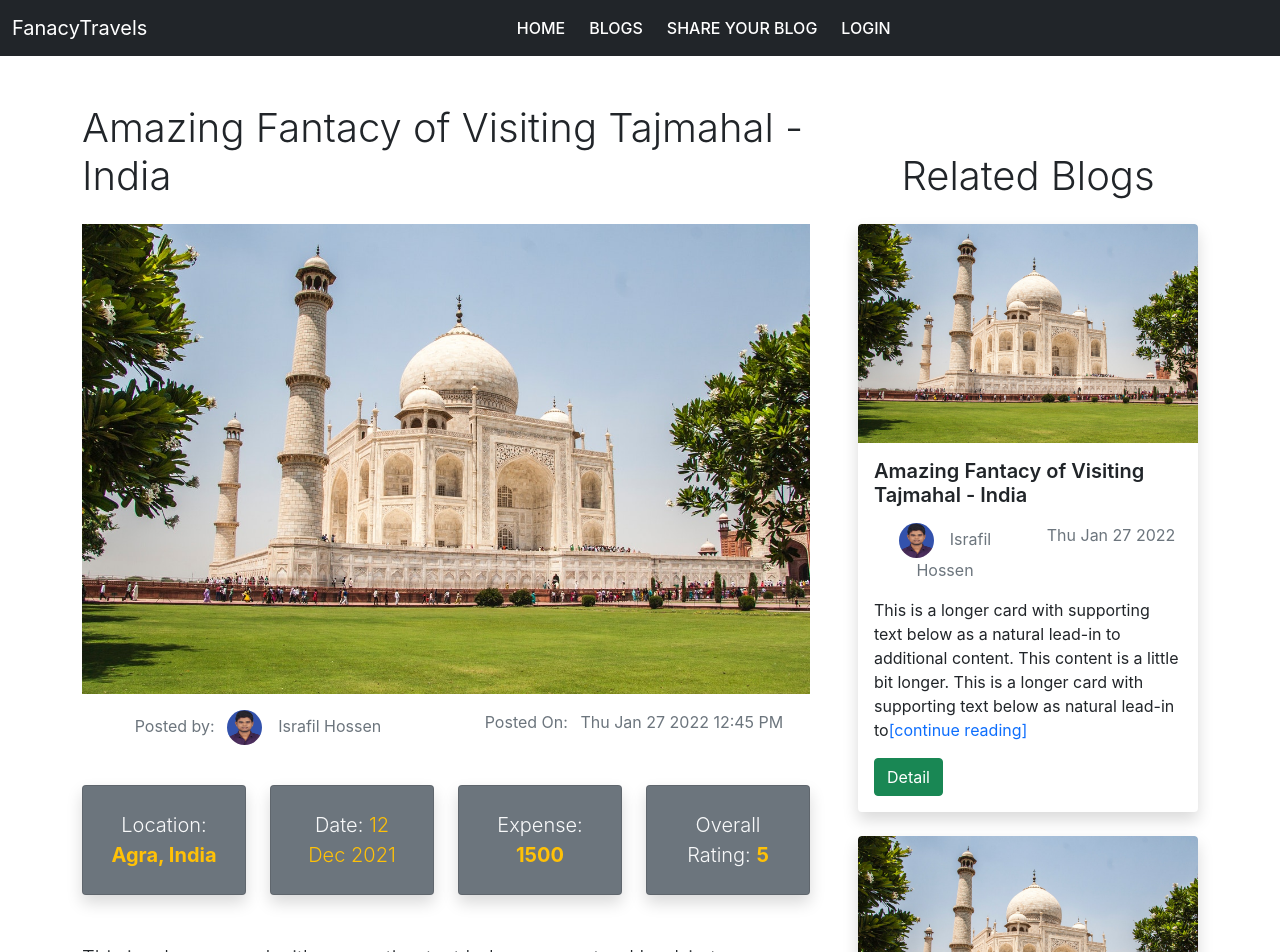
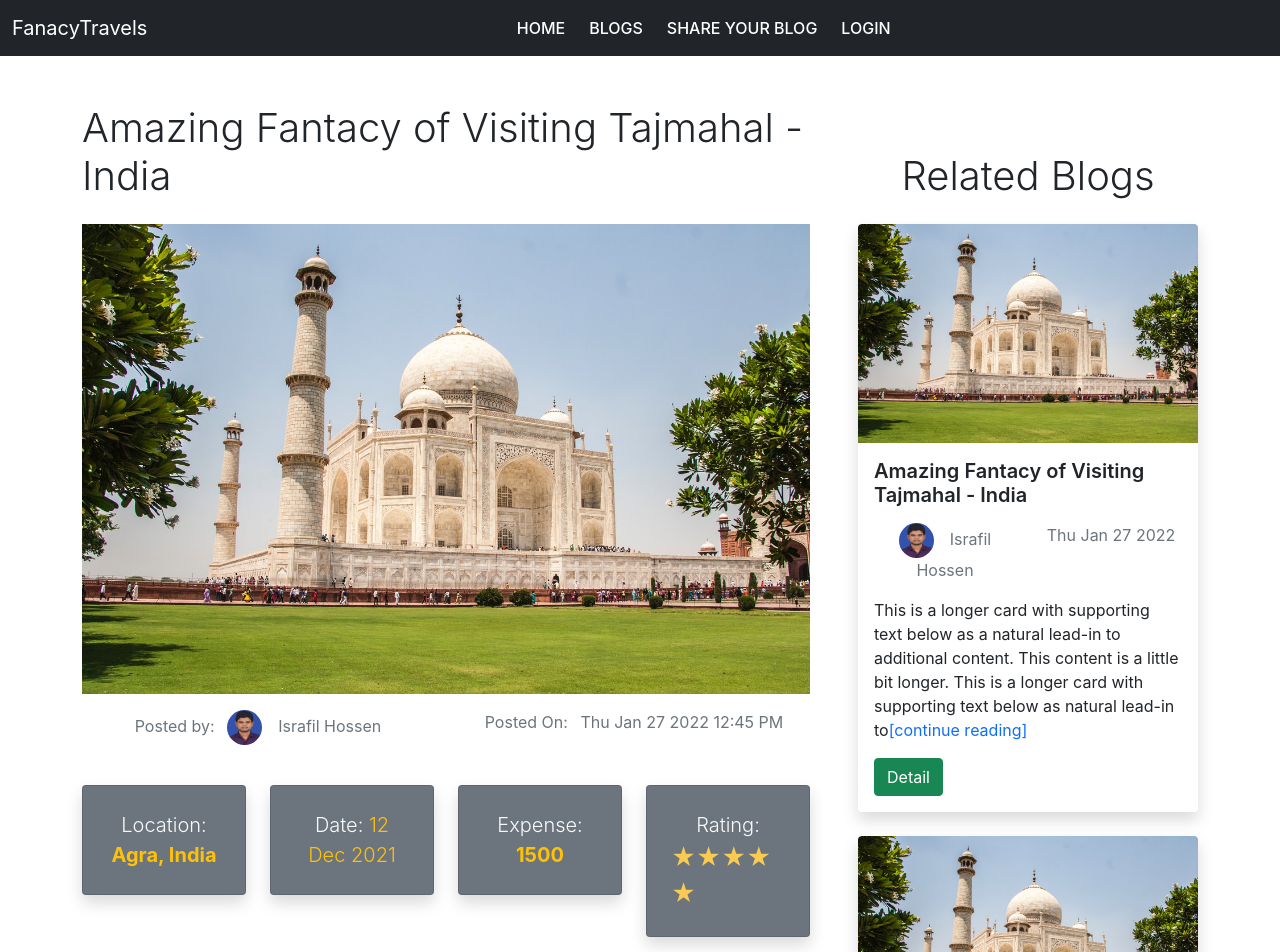
Before and after one commit to sisrafilss/fantacy-travels-client, a React (Create React App) app: page /blogs/1 in a window 1280 px wide. Shown: the top 952 px of the page. Built offline with nearby package versions, Linux system fonts and the light colour scheme; no server answers.

Commit message:
star rating added in single blog page

```diff
--- a/package.json
+++ b/package.json
@@ -11,6 +11,7 @@
     "react": "^17.0.2",
     "react-dom": "^17.0.2",
     "react-hook-form": "^7.25.1",
+    "react-rating-stars-component": "^2.2.0",
     "react-router-dom": "6",
     "react-scripts": "5.0.0",
     "web-vitals": "^2.1.0"
--- a/src/pages/Home/Banner/Banner.js
+++ b/src/pages/Home/Banner/Banner.js
@@ -46,7 +46,7 @@
               Lorem ipsum, dolor sit amet consectetur adipisicing elit. Quae ue
               dicta unde natus debitis fuga dolorum aspernatur suscipit.
             </p>
-            <Link className="btn btn-primary btn-lg" to="/all-products">
+            <Link className="btn btn-primary btn-lg" to="/blogs">
               Read Travel Blogs
             </Link>
           </div>
@@ -62,7 +62,7 @@
               Lorem ipsum, dolor sit amet consectetur adipisicing elit. Quae ue
               dicta unde natus debitis fuga dolorum aspernatur suscipit.
             </p>
-            <Link className="btn btn-primary btn-lg" to="/all-products">
+            <Link className="btn btn-primary btn-lg" to="/blogs">
               Read Travel Blogs
             </Link>
           </div>
@@ -78,7 +78,7 @@
               Lorem ipsum, dolor sit amet consectetur adipisicing elit. Quae ue
               dicta unde natus debitis fuga dolorum aspernatur suscipit.
             </p>
-            <Link className="btn btn-primary btn-lg" to="/all-products">
+            <Link className="btn btn-primary btn-lg" to="/blogs">
               Read Travel Blogs
             </Link>
           </div>
--- a/src/pages/SingleBlog/SingleBlog.js
+++ b/src/pages/SingleBlog/SingleBlog.js
@@ -2,6 +2,7 @@
 // import { useParams } from "react-router-dom";
 import Footer from "../Shared/Footer/Footer/Footer";
 import Navigation from "../Shared/Navigation/Navigation";
+import ReactStars from "react-rating-stars-component";
 
 import tajmahal from "../../images/tajmahal.jpg";
 import israfil from "../../images/Israfil-Hossen-Image.jpg";
@@ -124,10 +125,18 @@
                 <div class="card shadow bg-secondary text-center text-light px-2 py-2">
                   <div class="card-body">
                     <p class="card-text lead">
-                      Overall Rating:{" "}
-                      <span className="text-warning fw-bold">
-                        {blog.travelInfo.rating}
-                      </span>
+                      Rating:{" "}
+                      <ReactStars
+                        count={5}
+                        size={24}
+                        value={blog.travelInfo.rating}
+                        edit={false}
+                        isHalf={true}
+                        emptyIcon={<i className="far fa-star"></i>}
+                        halfIcon={<i className="fa fa-star-half-alt"></i>}
+                        fullIcon={<i className="fa fa-star"></i>}
+                        activeColor="rgb(250, 202, 81)"
+                      />
                     </p>
                   </div>
                 </div>
```
Also changed, not shown: 1 other file (tests, documents, lock files or other folders).
